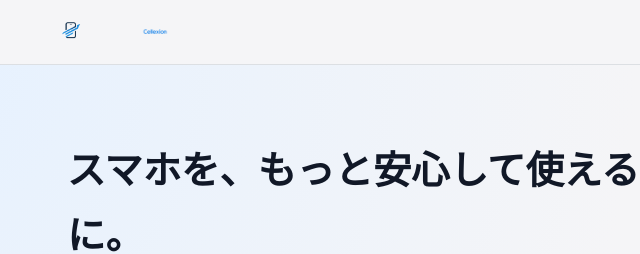
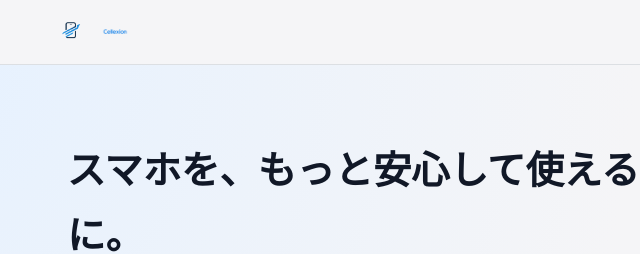
Before and after one commit to cellexion/cellexion, a plain HTML site: page index.html in a window 1280 px wide. Shown: the top 254 px of the page, 109-749 px from the left. Drawn offline with Linux system fonts and the light colour scheme.

Commit message:
Update style.css

```diff
--- a/style.css
+++ b/style.css
@@ -68,7 +68,7 @@ body {
 .logo {
   display: flex;
   align-items: center;
-  gap: 50px;
+  gap: 10px;
 }
 
 .logo-mark {
```
